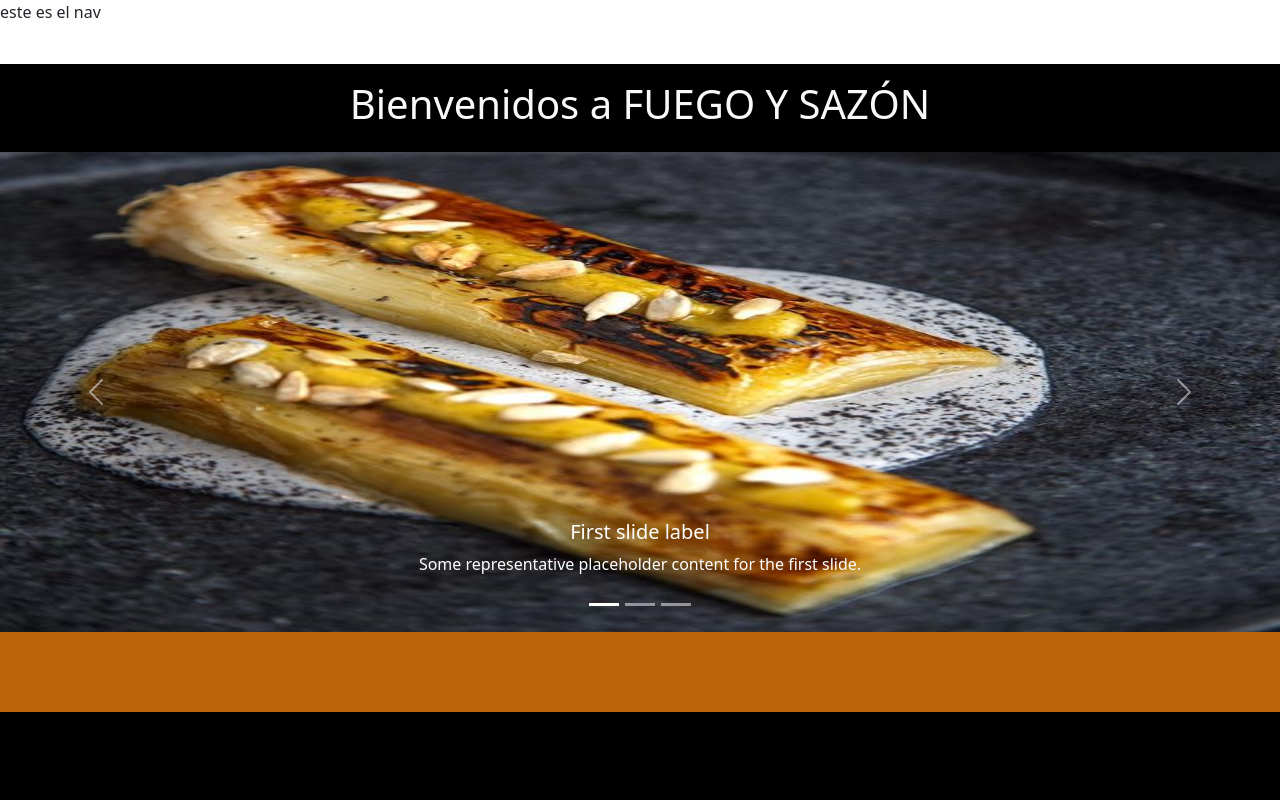
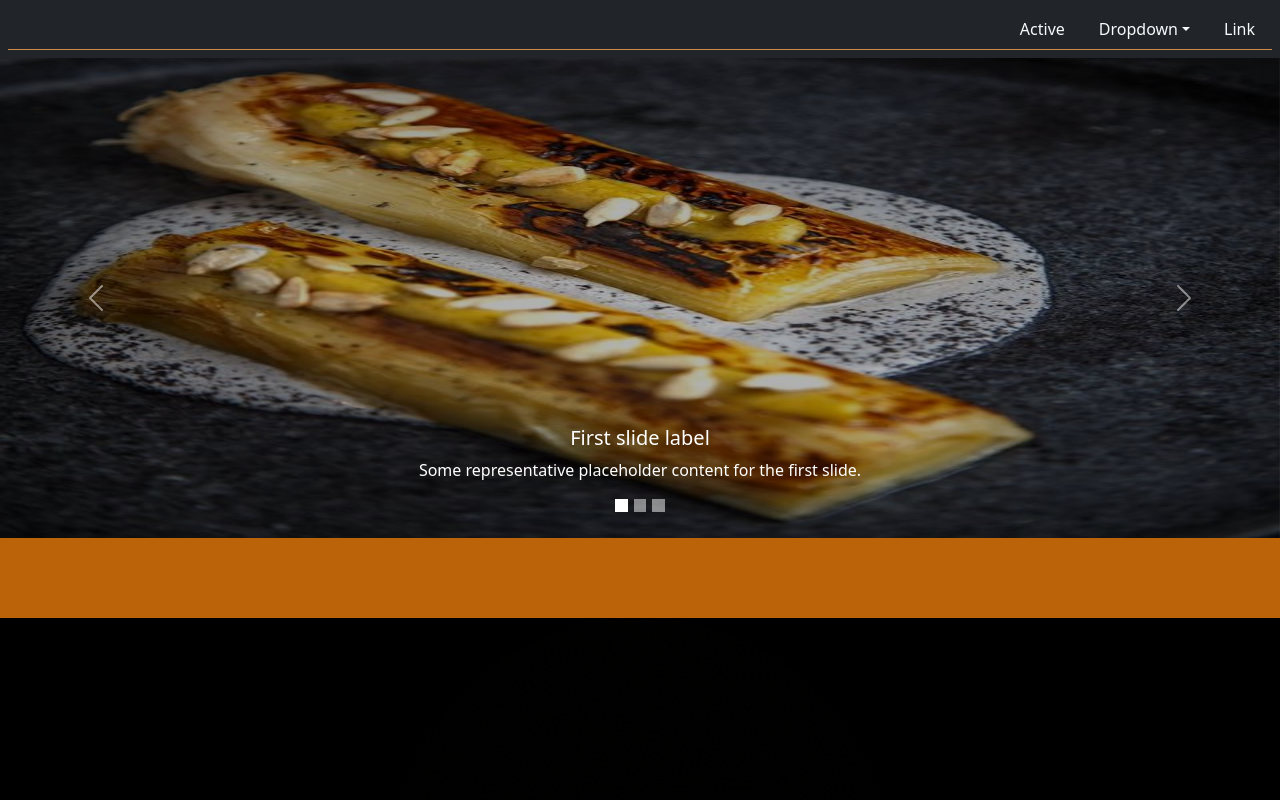
Before and after one commit to IvanMaidana9912/resto, a React (Vite) app: page / in a window 1280 px wide. Shown: the top 800 px of the page. Built offline with nearby package versions, Linux system fonts and the light colour scheme.

Commit message:
first commit

```diff
--- a/src/assets/Body.jsx
+++ b/src/assets/Body.jsx
@@ -9,9 +9,6 @@ export const Body = () => {
     return (
         <div>
             <Nav />
-            <div className="title d-flex justify-content-center imgLogo">
-                <h1 className="text-light">Bienvenidos a FUEGO Y SAZÓN</h1>
-            </div>
             <Carrousel />
             <div className="d-flex justify-content-center flex-column align-items-center">
                 <div className="imgGif w-100"></div>
--- a/src/components/Carrousel.jsx
+++ b/src/components/Carrousel.jsx
@@ -8,21 +8,30 @@ export const Carrousel = () => {
             </div>
             <div className="carousel-inner">
                 <div className="carousel-item active carrouselImage">
+                    <div>
                         <img src="../../public/img-products/271609655_234091755570711_369724656603015232_n.jpg" className="d-block w-100 carrouselCss" alt="..."></img>
+                        <div className="prueba"></div>
+                    </div>
                     <div className="carousel-caption d-none d-md-block">
                         <h5>First slide label</h5>
                         <p>Some representative placeholder content for the first slide.</p>
                     </div>
                 </div>
                 <div className="carousel-item carrouselImage">
+                    <div>
                         <img src="../../public/img-products/bistec-a-la-parrilla.jpg" className="d-block w-100 carrouselCss" alt="..."></img>
+                        <div className="prueba"></div>
+                    </div>
                     <div className="carousel-caption d-none d-md-block">
                         <h5>Second slide label</h5>
                         <p>Some representative placeholder content for the second slide.</p>
                     </div>
                 </div>
                 <div className="carousel-item carrouselImage">
+                    <div>
                         <img src="../../public/img-products/94128_640x428.jpg" className="d-block w-100 carrouselCss" alt="..."></img>
+                        <div className="prueba"></div>
+                    </div>
                     <div className="carousel-caption d-none d-md-block">
                         <h5>Third slide label</h5>
                         <p>Some representative placeholder content for the third slide.</p>
--- a/src/components/Products.jsx
+++ b/src/components/Products.jsx
@@ -11,7 +11,9 @@ const minimoPrecioProducto = 0;
 
 export const Products = (product) => {
   const [[t, datas]] = Object.entries(product);
-
+  const eventoBoton = () => {
+    console.log(datas.id);
+  }
   return (
     <Card sx={{ width: 320, maxWidth: '100%', boxShadow: 'lg' }} className="mt-5 mb-5 mx-3">
       <CardOverflow>
@@ -35,7 +37,7 @@ export const Products = (product) => {
         </Typography>
       </CardContent>
       <CardOverflow>
-        <Button variant="solid" size="lg" className='buttonCardProduct'>
+        <Button variant="solid" size="lg" onClick={eventoBoton} className='buttonCardProduct'>
           Add to cart
         </Button>
       </CardOverflow>
--- a/src/layout/Navbar.jsx
+++ b/src/layout/Navbar.jsx
@@ -1,7 +1,29 @@
+import { Link } from "react-router-dom"
+
 export const Nav = () => {
     return (
-        <div>
-            <p>este es el nav</p>
+        <div className="p-2 bg-dark">
+            <ul className="nav nav-tabs justify-content-end">
+                <li className="">
+                    <Link className="nav-link text-light" aria-current="page" href="#">Active</Link>
+                </li>
+                <li className="nav-item dropdown">
+                    <Link className="nav-link dropdown-toggle text-light" data-bs-toggle="dropdown" href="#" role="button" aria-expanded="false">Dropdown</Link>
+                    <ul className="dropdown-menu">
+                        <li><Link className="dropdown-item" href="#">Action</Link></li>
+                        <li><Link className="dropdown-item" href="#">Another action</Link></li>
+                        <li><Link className="dropdown-item" href="#">Something else here</Link></li>
+                        <li><hr className="dropdown-divider"/></li>
+                        <li><Link className="dropdown-item" href="#">Separated link</Link></li>
+                    </ul>
+                </li>
+                <li className="nav-item">
+                    <Link className="nav-link text-light" href="#">Link</Link>
+                </li>
+                {/* <li className="nav-item">
+                    <Link className="nav-link disabled" href="#" tabindex="-1" aria-disabled="true">Disabled</Link>
+                </li> */}
+            </ul>
         </div>
     )
 }
--- a/src/style/body.css
+++ b/src/style/body.css
@@ -37,8 +37,13 @@
     margin-left: 25%;
     margin-right: 25%; */
     height: 60vh;
-    align-content: center;
-    background-size: cover;
+    position: absolute;
+    z-index: -1;
+}
+.prueba {
+    background-color: rgba(0, 0, 0, .3);
+    width: 100%;
+    height: 60vh;
 }
 
 .carrouselImage {
@@ -50,3 +55,20 @@
 .imgLogo {
     background-color: black;
 }
+
+.carousel-indicators [data-bs-target]{
+    width: 1vw !important;
+    height: 1vw !important;
+}
+
+.nav-tabs {
+    border-color:rgb(207, 140, 72);
+}
+.nav-tabs .nav-link:hover {
+    transition: 500ms;
+    border-color: rgb(207, 140, 72);
+}
+.nav-tabs .nav-link:focus {
+    transition: 500ms;
+    border-color: rgb(207, 140, 72);
+}
```
Lines whose indentation alone changed are shown as unchanged.
